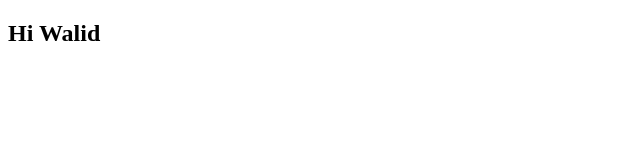
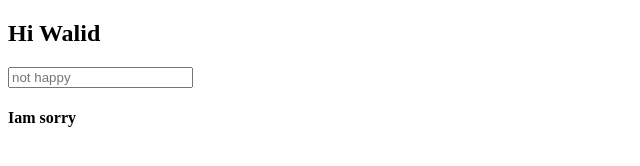
Before and after one commit to Walid-Nashii/local-git-folder, a plain HTML site: page index.html in a window 1280 px wide. Shown: the whole page, without its empty margins (0-640 px from the left). Drawn offline with Linux system fonts and the light colour scheme.

Commit message:
create main and change to it and commit

```diff
--- a/index.html
+++ b/index.html
@@ -8,6 +8,8 @@
 <body>
   <div>
     <h2> Hi Walid</h2>
+    <input type="text" placeholder="not happy">
+    <h4>Iam sorry</h4>
   </div>
 </body>
 </html>
```
